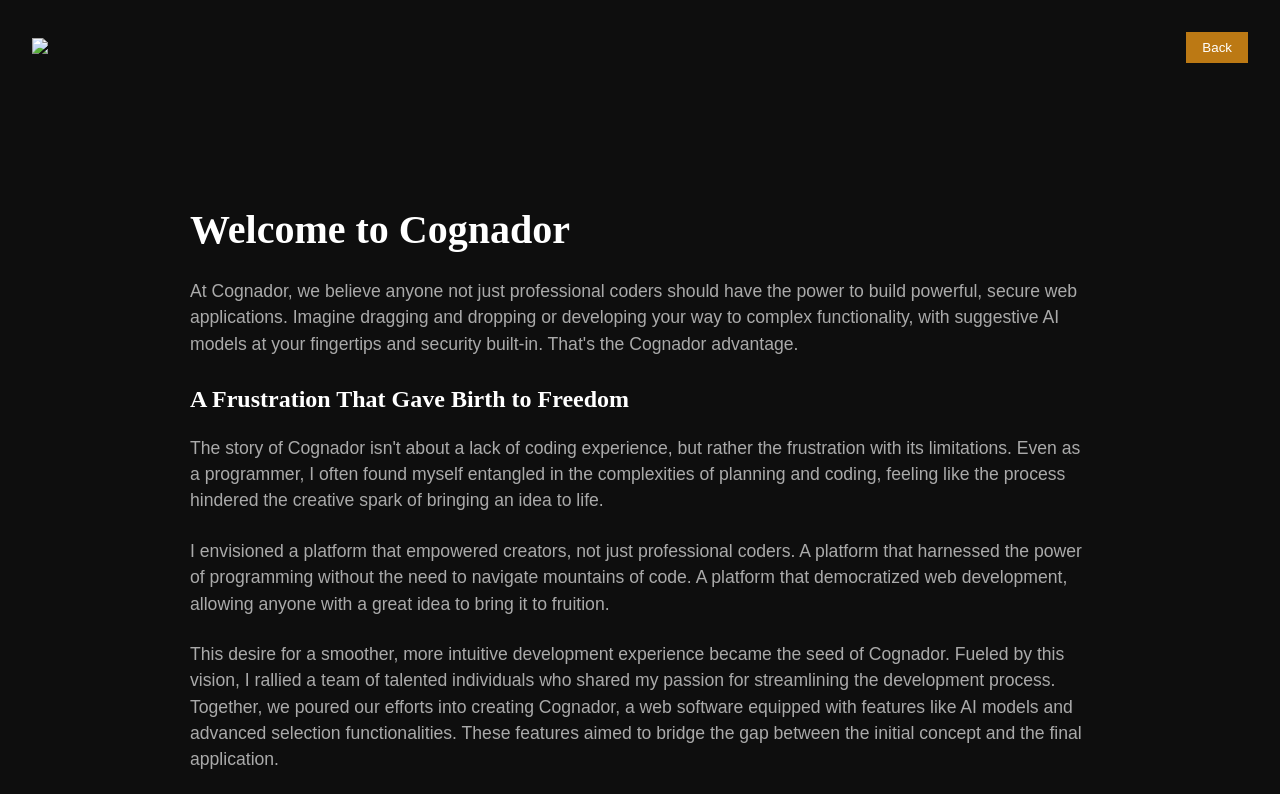
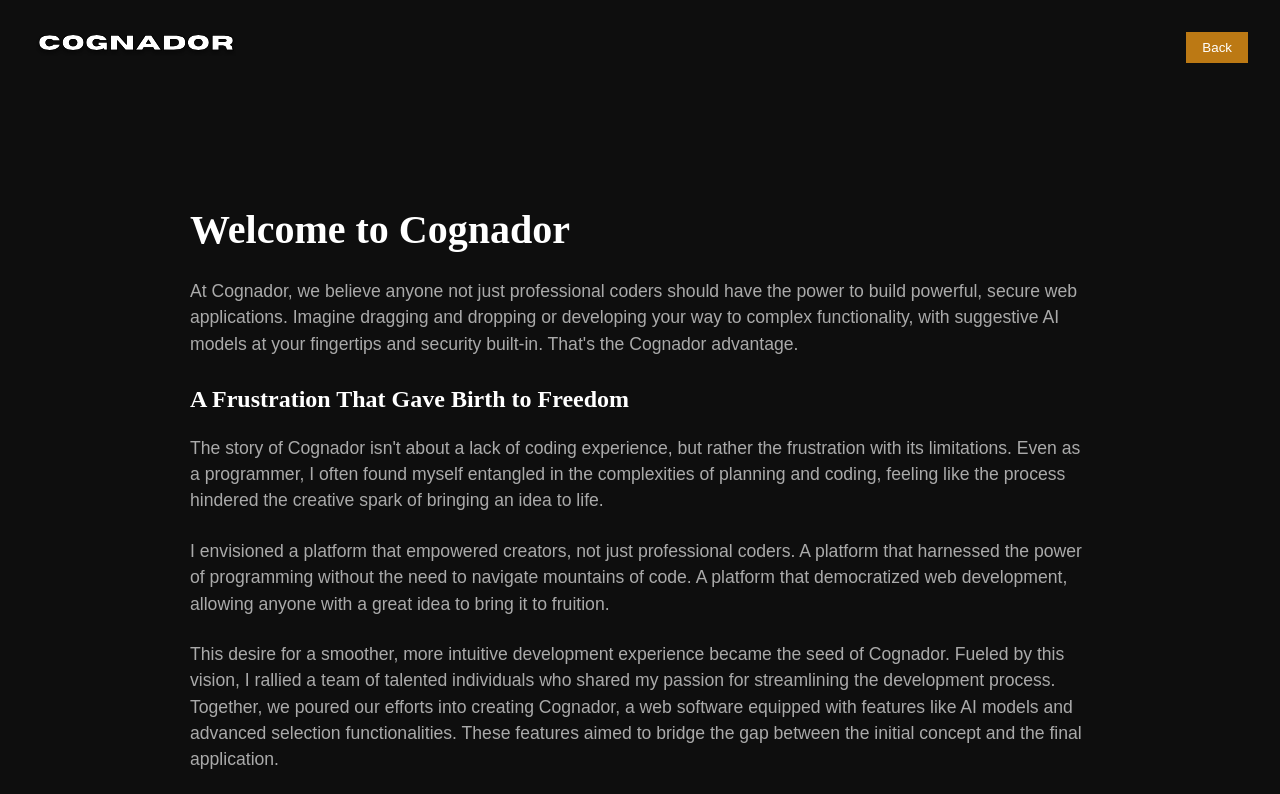
Before and after one commit to teamcognador/Static-Site, a website: page src/About/about.html in a window 1280 px wide. Shown: the top 794 px of the page. Drawn offline with Linux system fonts and the light colour scheme; a small style sheet from the web is missing.

Commit message:
Update about.html

```diff
--- a/src/About/about.html
+++ b/src/About/about.html
@@ -9,8 +9,8 @@
 </head>
 <body>
     <header>
-        <a href="../../index.html" class="clicklogo">
-        <img src="../src/images/COGNADOR.svg" class="logo"></a>
+        <a href="../../index.html">
+        <img src="../../images/COGNADOR.svg" class="logo"></a>
             <nav>
                 <a href="../../index.html" class="Back"><button>Back</button></a>
             </nav>
```
